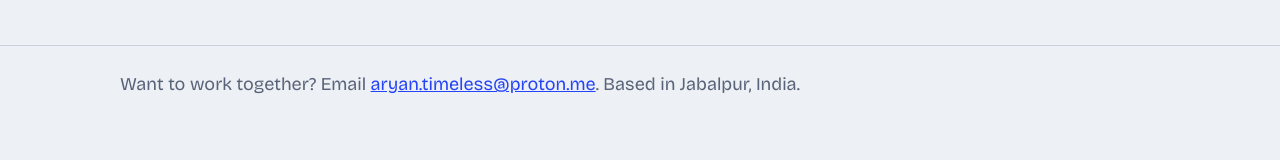
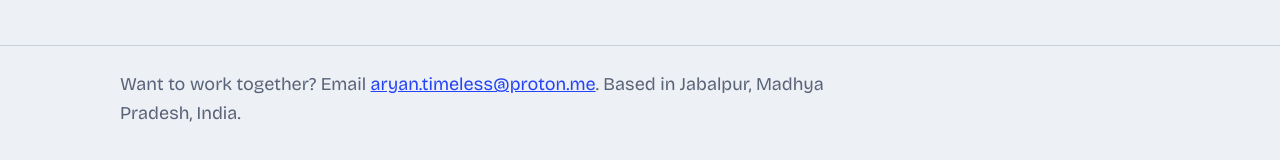
Before and after one commit to aryanap07/aryanap07.github.io, a plain HTML site: page index.html in a window 1280 px wide. Shown: the part 3813-3973 px from the top of the page. Drawn offline with nearby package versions, Linux system fonts and the light colour scheme.

Commit message:
Update index.html

```diff
--- a/index.html
+++ b/index.html
@@ -607,7 +607,7 @@
     <div class="wrap">
       <p>
         Want to work together? Email <a href="mailto:aryan.timeless@proton.me">aryan.timeless@proton.me</a>.
-        Based in Jabalpur, India.
+        Based in Jabalpur, Madhya Pradesh, India.
       </p>
     </div>
   </footer>
```
